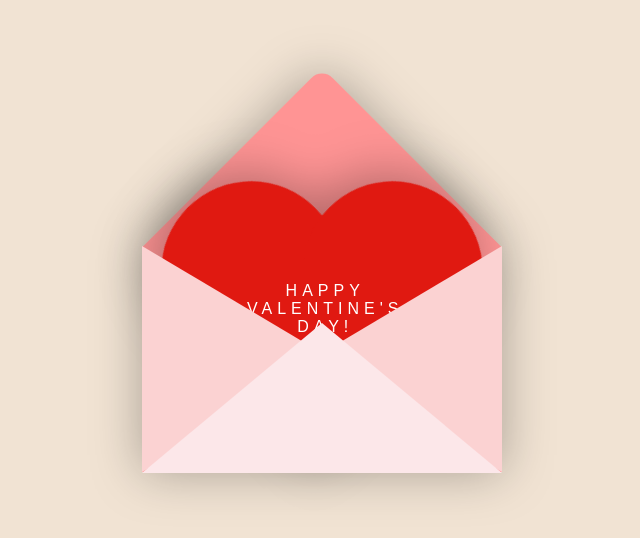
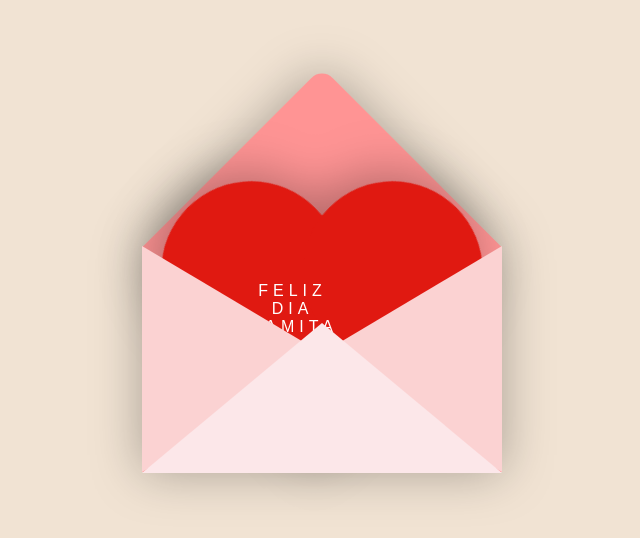
Before and after one commit to SrNachito/cartaprogramadores, a plain HTML site: page index.html in a window 1280 px wide. Shown: the part 112-650 px from the top of the page, without its empty margins (318-958 px from the left). Drawn offline with nearby package versions, Linux system fonts and the light colour scheme.

Commit message:
Update index.html

```diff
--- a/index.html
+++ b/index.html
@@ -2,7 +2,7 @@
 <html lang="en">
 <head>
   <meta charset="UTF-8">
-  <title>Carta de San Valentín</title>
+  <title>Feliz Día de la Madre</title>
   <link rel="stylesheet" href="./style.css">
 </head>
 <body>
@@ -12,7 +12,7 @@
 <div class="valentines-day">
   <div class="envelope"></div>
   <div class="heart"></div>
-  <div class="text">HAPPY <br>VALENTINE'S <br>DAY!</div>
+  <div class="text">FELIZ <br>DIA <br>MAMITA</div>
   <div class="front"></div>
 </div>
 
```
